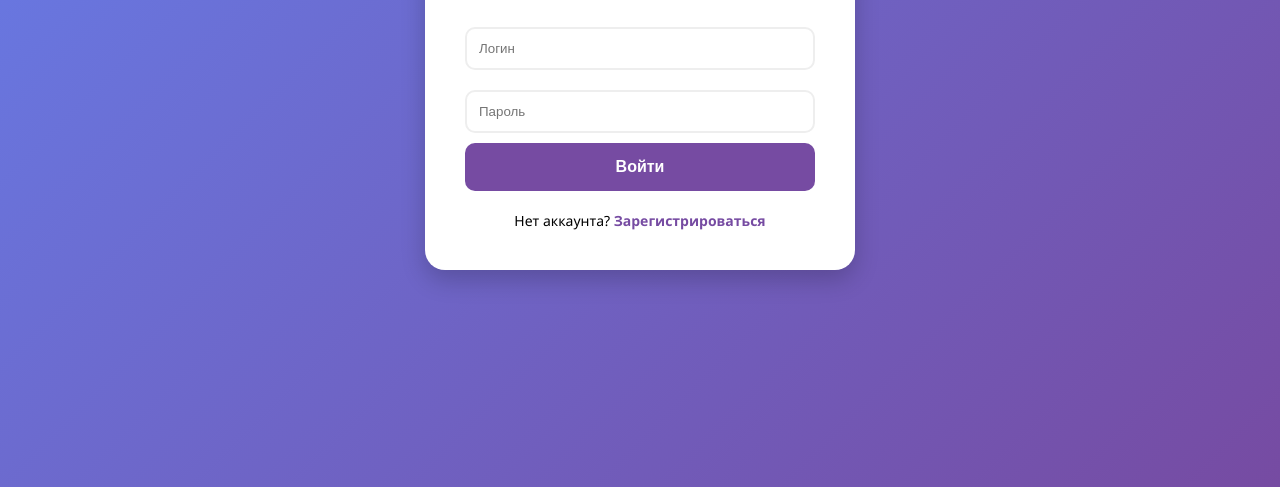
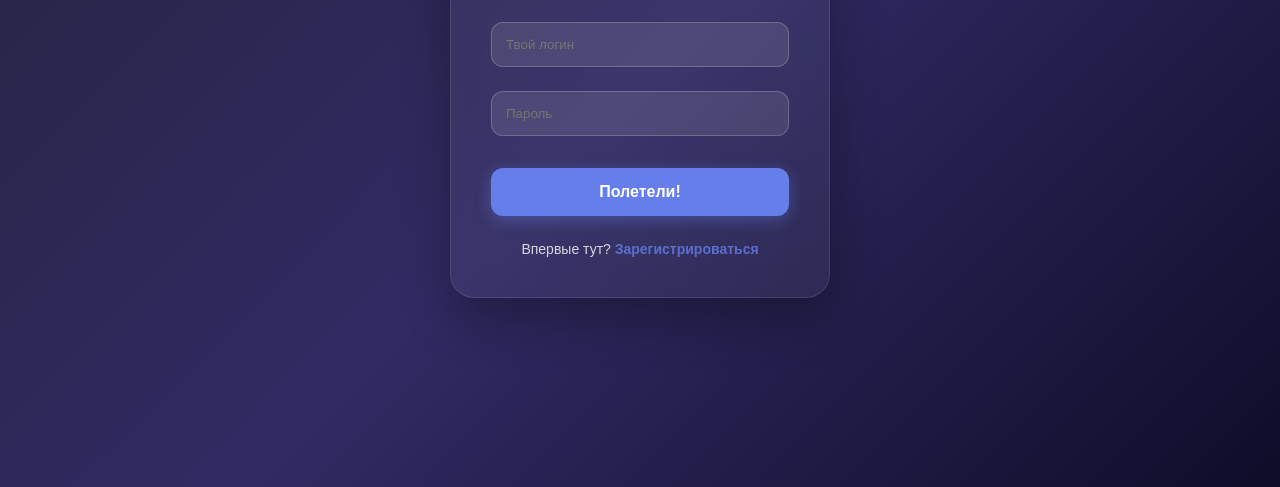
Before and after one commit to bruwler41-maker/Bizbarmak, a website: page index.html in a window 1280 px wide. Shown: the part 313-800 px from the top of the page. Drawn offline with Linux system fonts and the light colour scheme.

Commit message:
Update index.html

```diff
--- a/index.html
+++ b/index.html
@@ -3,50 +3,66 @@
 <head>
     <meta charset="UTF-8">
     <meta name="viewport" content="width=device-width, initial-scale=1.0">
-    <title>Bizbarmak Messenger</title>
+    <title>Bizbarmak | Welcome</title>
     <style>
+        * { box-sizing: border-box; }
         body {
-            font-family: 'Segoe UI', sans-serif;
-            background: linear-gradient(135deg, #667eea 0%, #764ba2 100%);
+            font-family: 'Poppins', sans-serif;
+            background: #0f0c29;
+            background: linear-gradient(135deg, #24243e, #302b63, #0f0c29);
             display: flex; justify-content: center; align-items: center; height: 100vh; margin: 0;
+            color: white;
         }
         .auth-container {
-            background: white; padding: 40px; border-radius: 20px;
-            box-shadow: 0 10px 25px rgba(0,0,0,0.2); width: 100%; max-width: 350px; text-align: center;
+            background: rgba(255, 255, 255, 0.05);
+            backdrop-filter: blur(15px);
+            padding: 40px;
+            border-radius: 24px;
+            border: 1px solid rgba(255, 255, 255, 0.1);
+            box-shadow: 0 20px 50px rgba(0,0,0,0.3);
+            width: 100%; max-width: 380px; text-align: center;
+            transition: transform 0.3s ease;
         }
-        h2 { margin-bottom: 20px; color: #4a148c; }
+        h2 { margin-bottom: 30px; font-size: 32px; font-weight: 600; letter-spacing: -1px; }
         input {
-            width: 100%; padding: 12px; margin: 10px 0; border: 2px solid #eee;
-            border-radius: 10px; box-sizing: border-box; outline: none;
+            width: 100%; padding: 14px; margin: 12px 0;
+            background: rgba(255, 255, 255, 0.1);
+            border: 1px solid rgba(255, 255, 255, 0.2);
+            border-radius: 12px; color: white; outline: none; transition: 0.3s;
         }
+        input:focus { border-color: #667eea; background: rgba(255, 255, 255, 0.15); }
         button {
-            width: 100%; padding: 15px; background: #764ba2; color: white;
-            border: none; border-radius: 10px; cursor: pointer; font-size: 16px; font-weight: bold;
+            width: 100%; padding: 15px; margin-top: 20px;
+            background: #667eea; border: none; border-radius: 12px;
+            color: white; font-size: 16px; font-weight: bold; cursor: pointer;
+            transition: 0.3s; box-shadow: 0 4px 15px rgba(102, 126, 234, 0.4);
         }
+        button:hover { background: #764ba2; transform: translateY(-2px); }
         .hidden { display: none; }
-        .switch-form { margin-top: 20px; font-size: 14px; }
-        .switch-form a { color: #764ba2; text-decoration: none; font-weight: bold; cursor: pointer; }
+        .switch-form { margin-top: 25px; font-size: 14px; opacity: 0.8; }
+        .switch-form a { color: #667eea; text-decoration: none; font-weight: bold; cursor: pointer; }
+        .switch-form a:hover { text-decoration: underline; }
     </style>
 </head>
 <body>
 
-<div class="auth-container">
-    <h2 id="formTitle">Вход</h2>
+<div class="auth-container" id="box">
+    <h2 id="formTitle">Войти</h2>
 
     <form action="/login" method="POST" id="loginForm">
-        <input type="text" name="username" placeholder="Логин" required>
+        <input type="text" name="username" placeholder="Твой логин" required>
         <input type="password" name="password" placeholder="Пароль" required>
-        <button type="submit">Войти</button>
+        <button type="submit">Полетели!</button>
     </form>
 
     <form action="/register" method="POST" id="registerForm" class="hidden">
-        <input type="text" name="username" placeholder="Придумай никнейм" required>
-        <input type="password" name="password" placeholder="Придумай пароль" required>
+        <input type="text" name="username" placeholder="Придумай крутой ник" required>
+        <input type="password" name="password" placeholder="Надежный пароль" required>
         <button type="submit">Создать аккаунт</button>
     </form>
 
     <div class="switch-form" id="switchText">
-        Нет аккаунта? <a onclick="toggleForm()">Зарегистрироваться</a>
+        Впервые тут? <a onclick="toggleForm()">Зарегистрироваться</a>
     </div>
 </div>
 
@@ -56,20 +72,24 @@
         const registerForm = document.getElementById('registerForm');
         const title = document.getElementById('formTitle');
         const switchText = document.getElementById('switchText');
+        const box = document.getElementById('box');
 
+        box.style.transform = "scale(0.95)";
+        setTimeout(() => {
             if (loginForm.classList.contains('hidden')) {
                 loginForm.classList.remove('hidden');
                 registerForm.classList.add('hidden');
-            title.innerText = "Вход";
-            switchText.innerHTML = 'Нет аккаунта? <a onclick="toggleForm()">Зарегистрироваться</a>';
+                title.innerText = "Войти";
+                switchText.innerHTML = 'Впервые тут? <a onclick="toggleForm()">Зарегистрироваться</a>';
             } else {
                 loginForm.classList.add('hidden');
                 registerForm.classList.remove('hidden');
                 title.innerText = "Регистрация";
-            switchText.innerHTML = 'Уже есть аккаунт? <a onclick="toggleForm()">Войти</a>';
+                switchText.innerHTML = 'Уже с нами? <a onclick="toggleForm()">Войти</a>';
             }
+            box.style.transform = "scale(1)";
+        }, 200);
     }
 </script>
-
 </body>
 </html>
```
Lines whose indentation alone changed are shown as unchanged.
